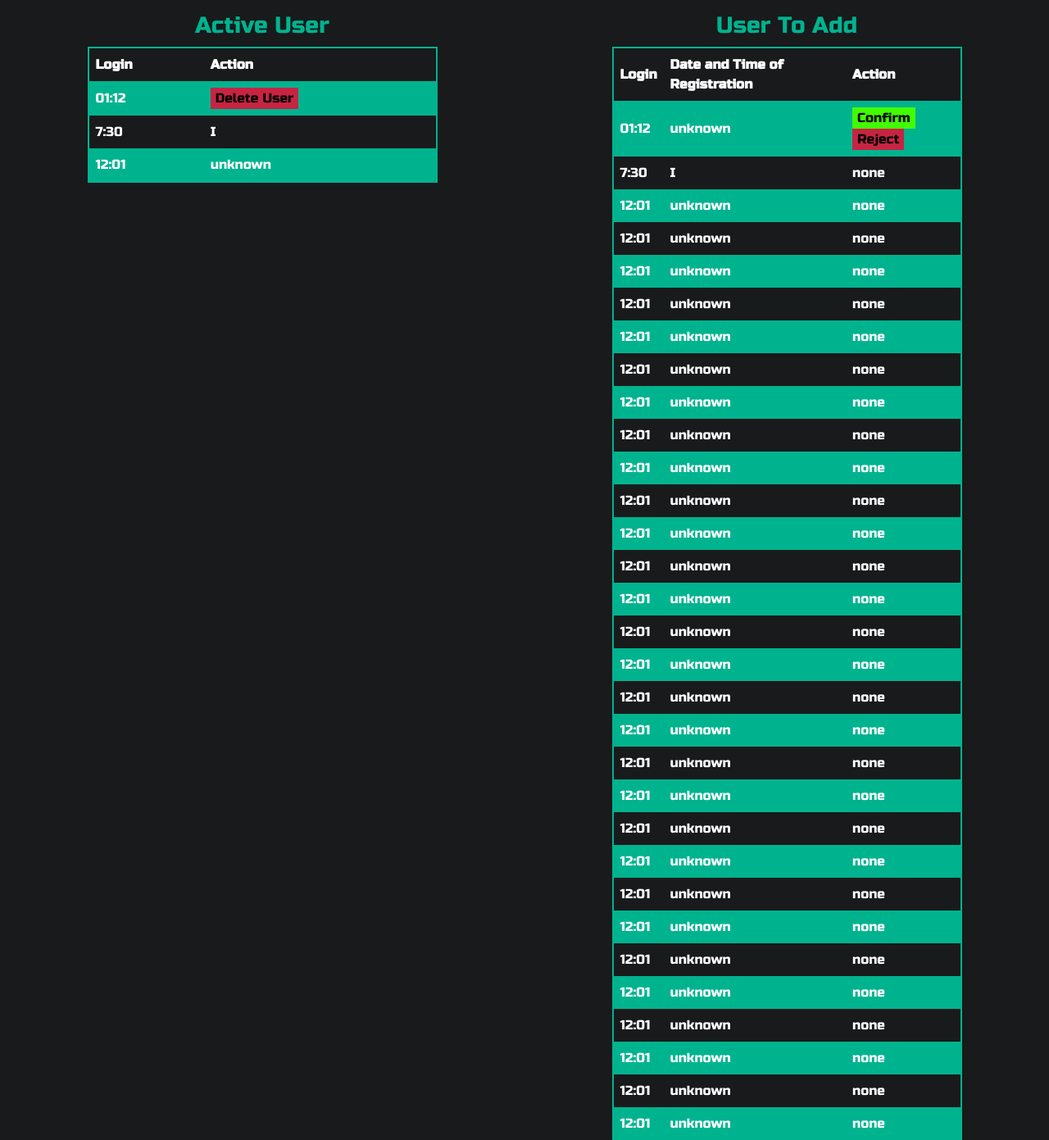
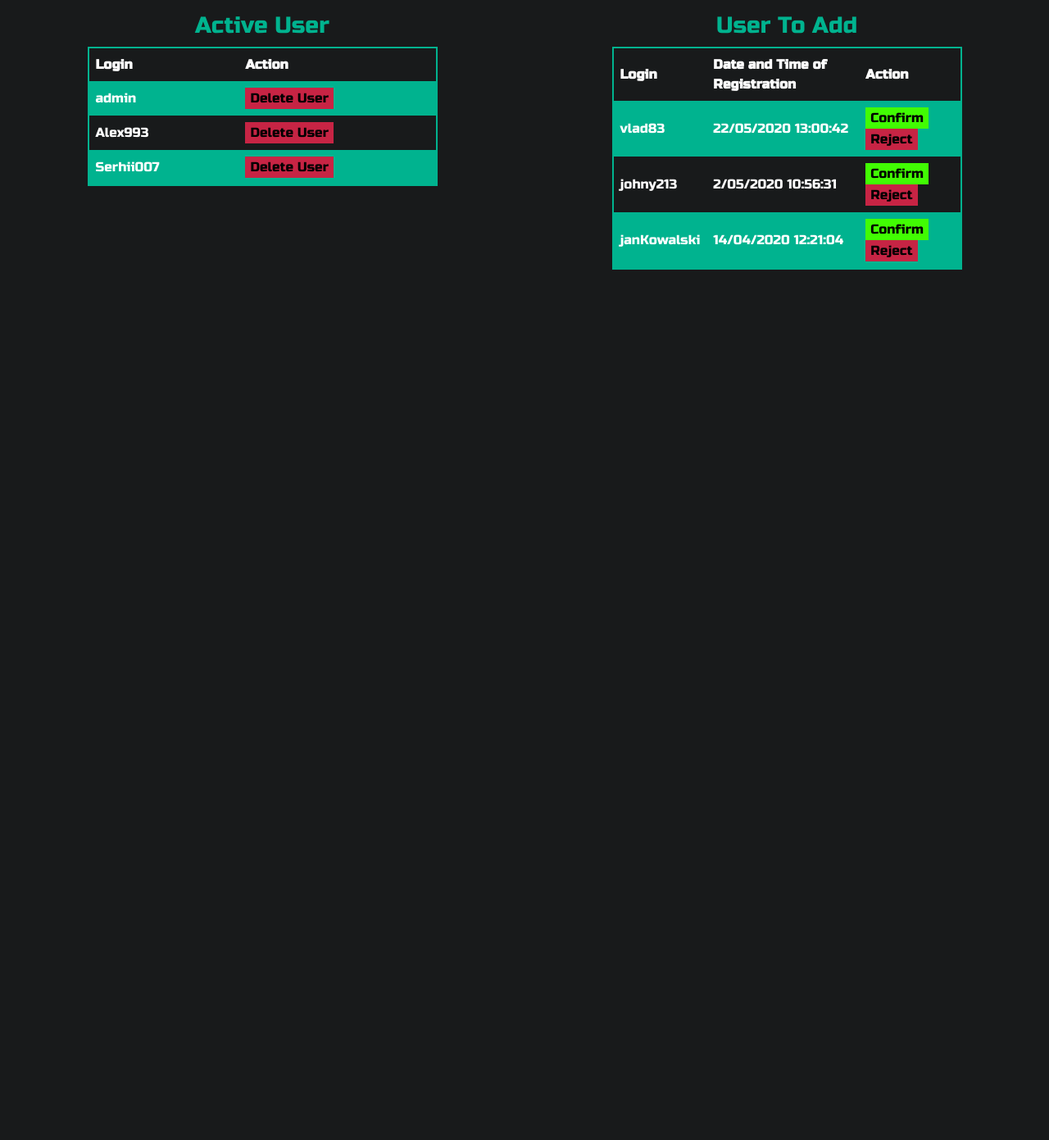
Before and after one commit to AlexNadeyko/MotionDetector, a Flask app: page /managing_accounts/ in a window 1280 px wide. Shown: the part 116-1507 px from the top of the page at 82% size. After the commit the page ends 445 px from the top, so only its background shows below. Run offline with Flask 2, Linux system fonts and the light colour scheme; parts of the project's set-up code (start-up, migrations or seed data) failed here and were passed over; some libraries are stand-ins or nearby versions.

Commit message:
Fixed some mockups on client side

```diff
--- a/FaceAnalysis.py
+++ b/FaceAnalysis.py
@@ -106,7 +106,7 @@ class FaceAnalyzer():
 
             if self.model == 'haar':
                 face_cascade = cv2.CascadeClassifier(r'./Cascades/haarcascade_frontalface_default.xml')
-                face_boxes = face_cascade.detectMultiScale(rotated, 1.25, minNeighbors=4)
+                face_boxes = face_cascade.detectMultiScale(rotated, 1.1, minNeighbors=4)
 
                 if len(face_boxes) == 0:
                     continue
--- a/MotionDetection.py
+++ b/MotionDetection.py
@@ -9,7 +9,7 @@ class MotionDetector:
     def __init__(self,
                  resolution:tuple = (800, 600),
                  threshold:int = 10,
-                 sensitivity:int = 1000):
+                 sensitivity:int = 300):
         self.resolution = resolution
         self.threshold = threshold
         self.sensitivity = sensitivity
--- a/templates/main_page.html
+++ b/templates/main_page.html
@@ -165,7 +165,7 @@
             <div class="container-fluid mt-4">
                 <div class="row">
                     <div class="col-md-6">
-                        <img id="myImg" src="{{ url_for('video_feed') }}" class="rounded" alt="Video" max-width="100%" height="auto" align="center">
+                        <img id="myImg" src="{{ url_for('video_feed') }}" class="rounded" alt="" max-width="100%" height="auto" align="center">
                             <div id="myModal" class="modal">
 
                                 <span class="close">&times;</span>
--- a/templates/managing_accounts_page.html
+++ b/templates/managing_accounts_page.html
@@ -132,20 +132,20 @@
                             <th>Action</th>
                         </tr>
                         <tr>
-                            <td>01:12</td>
+                            <td>admin</td>
                             <td><button class="negative_button" id="button_delete_1" type="submit">Delete User</button></td>
 
 
 
                         </tr>
                         <tr>
-                            <td>7:30</td>
-                            <td>I</td>
+                            <td>Alex993</td>
+                            <td><button class="negative_button" id="button_delete_2" type="submit">Delete User</button></td>
 
                         </tr>
                         <tr>
-                            <td>12:01</td>
-                            <td>unknown</td>
+                            <td>Serhii007</td>
+                            <td><button class="negative_button" id="button_delete_3" type="submit">Delete User</button></td>
 
                         </tr>
                     </table>
@@ -164,192 +164,21 @@
                             <th>Action</th>
                         </tr>
                         <tr>
-                            <td>01:12</td>
-                            <td>unknown</td>
-                            <td><button class="positive_button" id="button_confirm_1" type="submit">Confirm</button><button class="negative_button" id="button_reject_2" type="submit">Reject</button></td>
+                            <td>vlad83</td>
+                            <td>22/05/2020 13:00:42</td>
+                            <td><button class="positive_button" id="button_confirm_1" type="submit">Confirm</button><button class="negative_button" id="button_reject_1" type="submit">Reject</button></td>
 
                         </tr>
                         <tr>
-                            <td>7:30</td>
-                            <td>I</td>
-                            <td>none</td>
+                            <td>johny213</td>
+                            <td>2/05/2020 10:56:31</td>
+                            <td><button class="positive_button" id="button_confirm_2" type="submit">Confirm</button><button class="negative_button" id="button_reject_2" type="submit">Reject</button></td>
                         </tr>
                         <tr>
-                            <td>12:01</td>
-                            <td>unknown</td>
-                            <td>none</td>
+                            <td>janKowalski</td>
+                            <td>14/04/2020 12:21:04</td>
+                            <td><button class="positive_button" id="button_confirm_3" type="submit">Confirm</button><button class="negative_button" id="button_reject_3" type="submit">Reject</button></td>
                         </tr>
-                         <tr>
-                            <td>12:01</td>
-                            <td>unknown</td>
-                            <td>none</td>
-                        </tr>
-                        <tr>
-                            <td>12:01</td>
-                            <td>unknown</td>
-                            <td>none</td>
-                        </tr>
-                        <tr>
-                            <td>12:01</td>
-                            <td>unknown</td>
-                            <td>none</td>
-                        </tr>
-                        <tr>
-                            <td>12:01</td>
-                            <td>unknown</td>
-                            <td>none</td>
-                        </tr>
-                        <tr>
-                            <td>12:01</td>
-                            <td>unknown</td>
-                            <td>none</td>
-                        </tr>
-                        <tr>
-                            <td>12:01</td>
-                            <td>unknown</td>
-                            <td>none</td>
-                        </tr>
-                        <tr>
-                            <td>12:01</td>
-                            <td>unknown</td>
-                            <td>none</td>
-                        </tr>
-                        <tr>
-                            <td>12:01</td>
-                            <td>unknown</td>
-                            <td>none</td>
-                        </tr>
-                        <tr>
-                            <td>12:01</td>
-                            <td>unknown</td>
-                            <td>none</td>
-                        </tr>
-                        <tr>
-                            <td>12:01</td>
-                            <td>unknown</td>
-                            <td>none</td>
-                        </tr>
-                        <tr>
-                            <td>12:01</td>
-                            <td>unknown</td>
-                            <td>none</td>
-                        </tr>
-                        <tr>
-                            <td>12:01</td>
-                            <td>unknown</td>
-                            <td>none</td>
-                        </tr>
-                        <tr>
-                            <td>12:01</td>
-                            <td>unknown</td>
-                            <td>none</td>
-                        </tr>
-                        <tr>
-                            <td>12:01</td>
-                            <td>unknown</td>
-                            <td>none</td>
-                        </tr>
-                        <tr>
-                            <td>12:01</td>
-                            <td>unknown</td>
-                            <td>none</td>
-                        </tr>
-                        <tr>
-                            <td>12:01</td>
-                            <td>unknown</td>
-                            <td>none</td>
-                        </tr>
-                        <tr>
-                            <td>12:01</td>
-                            <td>unknown</td>
-                            <td>none</td>
-                        </tr>
-                        <tr>
-                            <td>12:01</td>
-                            <td>unknown</td>
-                            <td>none</td>
-                        </tr>
-                        <tr>
-                            <td>12:01</td>
-                            <td>unknown</td>
-                            <td>none</td>
-                        </tr><tr>
-                            <td>12:01</td>
-                            <td>unknown</td>
-                            <td>none</td>
-                        </tr><tr>
-                            <td>12:01</td>
-                            <td>unknown</td>
-                            <td>none</td>
-                        </tr><tr>
-                            <td>12:01</td>
-                            <td>unknown</td>
-                            <td>none</td>
-                        </tr>
-                        <tr>
-                            <td>12:01</td>
-                            <td>unknown</td>
-                            <td>none</td>
-                        </tr>
-                        <tr>
-                            <td>12:01</td>
-                            <td>unknown</td>
-                            <td>none</td>
-                        </tr>
-                        <tr>
-                            <td>12:01</td>
-                            <td>unknown</td>
-                            <td>none</td>
-                        </tr><tr>
-                            <td>12:01</td>
-                            <td>unknown</td>
-                            <td>none</td>
-                        </tr>
-                        <tr>
-                            <td>12:01</td>
-                            <td>unknown</td>
-                            <td>none</td>
-                        </tr>
-                        <tr>
-                            <td>12:01</td>
-                            <td>unknown</td>
-                            <td>none</td>
-                        </tr><tr>
-                            <td>12:01</td>
-                            <td>unknown</td>
-                            <td>none</td>
-                        </tr>
-                        <tr>
-                            <td>12:01</td>
-                            <td>unknown</td>
-                            <td>none</td>
-                        </tr>
-                        <tr>
-                            <td>12:01</td>
-                            <td>unknown</td>
-                            <td>none</td>
-                        </tr>
-                        <tr>
-                            <td>12:01</td>
-                            <td>unknown</td>
-                            <td>none</td>
-                        </tr>
-                        <tr>
-                            <td>12:01</td>
-                            <td>unknown</td>
-                            <td>none</td>
-                        </tr>
-                        <tr>
-                            <td>12:01</td>
-                            <td>unknown</td>
-                            <td>none</td>
-                        </tr>
-
-
-
-
-
-
 
                     </table>
                 </div>
@@ -360,7 +189,5 @@
 
     </div>
 
-
-
 </body>
 </html>
```
Also changed, not shown: README.md.
